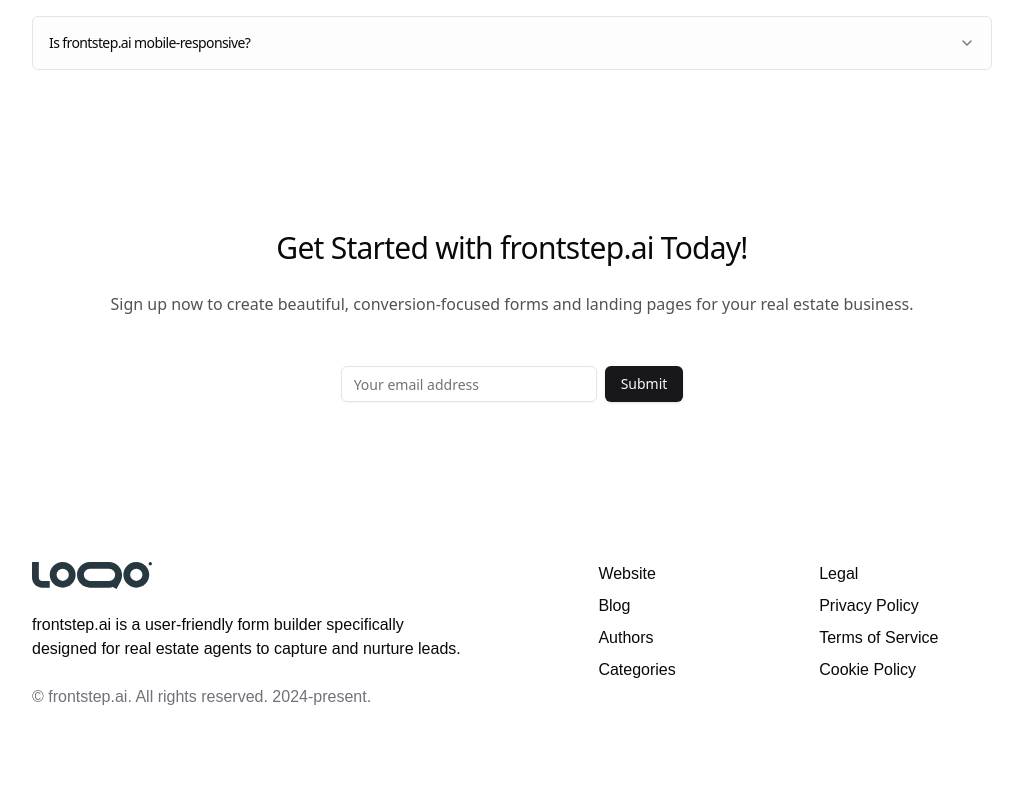
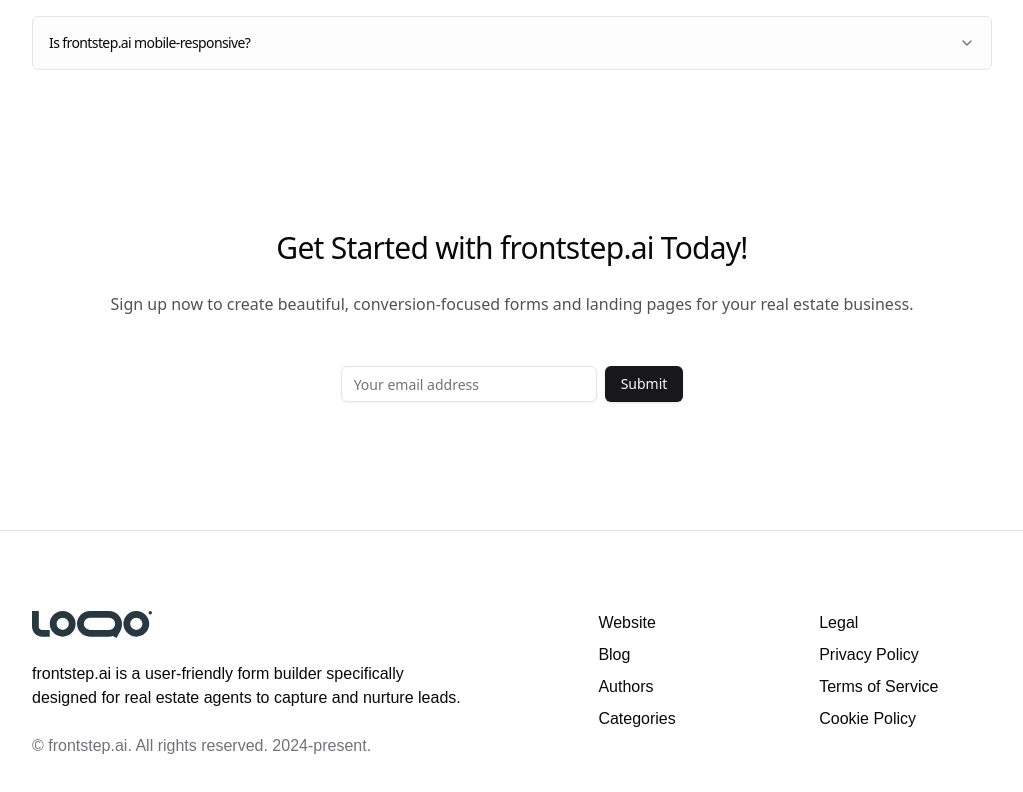
Before and after one commit to isaac-levine/formleads, a Next.js app: page / in a window 1280 px wide. Shown: the part 414-1206 px from the top of the page, without its empty margins (128-1151 px from the left). Built offline with nearby package versions, Linux system fonts and the light colour scheme.

Commit message:
border and top margin

```diff
--- a/src/components/footer.tsx
+++ b/src/components/footer.tsx
@@ -7,7 +7,7 @@
 export default function Footer() {
   return (
     <footer>
-      <Section>
+      <Section className="border-t mt-12">
         <Container className="grid gap-12 md:grid-cols-[1.5fr_0.5fr_0.5fr]">
           <div className="grid gap-6">
             <Link href="/">
```
